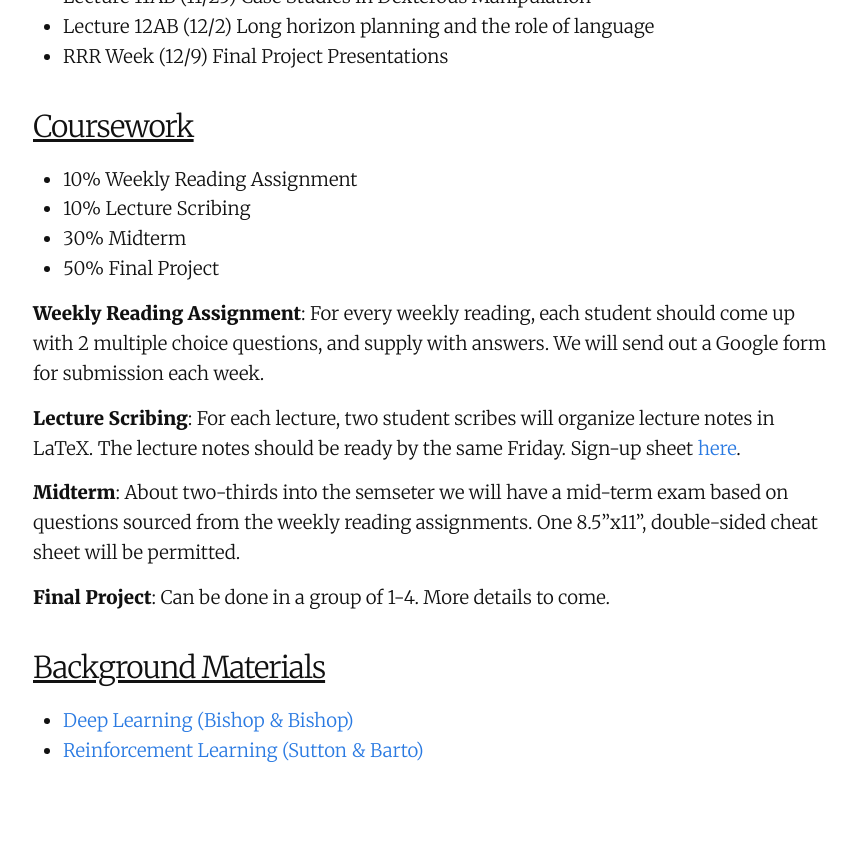
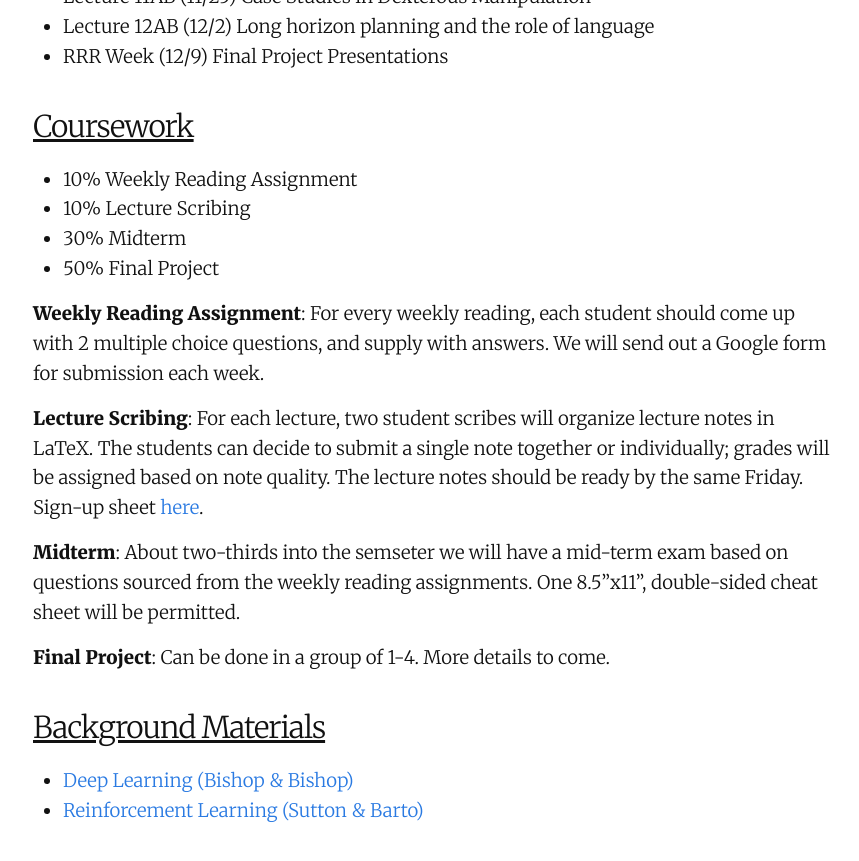
Before and after one commit to robots-that-learn/robots-that-learn.github.io, a Jekyll site: the page built from index.md, in a window 1280 px wide and 900 px high, scrolled down 2076 px. Shown: the top 861 px of the window, without its empty margins (207-1066 px from the left). Built offline with Jekyll 4.4.1, drawn with Linux system fonts in a browser that asks for light colours; our own code applies the rules of GitHub Pages for plain Markdown files.

Commit message:
updated assignment details

```diff
--- a/index.md
+++ b/index.md
@@ -79,7 +79,7 @@ The following schedule is a tentative assignment and will evolve in real time. W
 
 **Weekly Reading Assignment**: For every weekly reading, each student should come up with 2 multiple choice questions, and supply with answers. We will send out a Google form for submission each week.
 
-**Lecture Scribing**: For each lecture, two student scribes will organize lecture notes in LaTeX. The lecture notes should be ready by the same Friday. Sign-up sheet [here](https://docs.google.com/spreadsheets/d/1TQzGYdRPp4Wtx0MXxJ19brMyj-wWIv6f1JznIZG42Lk/edit?usp=sharing).
+**Lecture Scribing**: For each lecture, two student scribes will organize lecture notes in LaTeX. The students can decide to submit a single note together or individually; grades will be assigned based on note quality. The lecture notes should be ready by the same Friday. Sign-up sheet [here](https://docs.google.com/spreadsheets/d/1TQzGYdRPp4Wtx0MXxJ19brMyj-wWIv6f1JznIZG42Lk/edit?usp=sharing).
 
 **Midterm**: About two-thirds into the semseter we will have a mid-term exam based on questions sourced from the weekly reading assignments. One 8.5”x11”, double-sided cheat sheet will be permitted.
 
```
